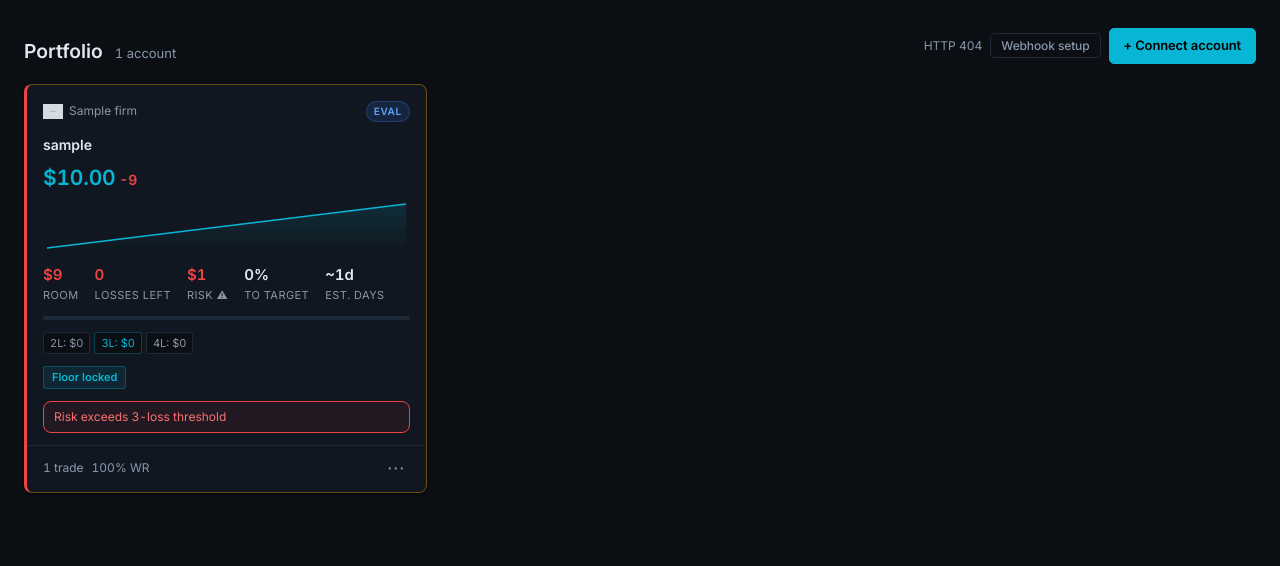
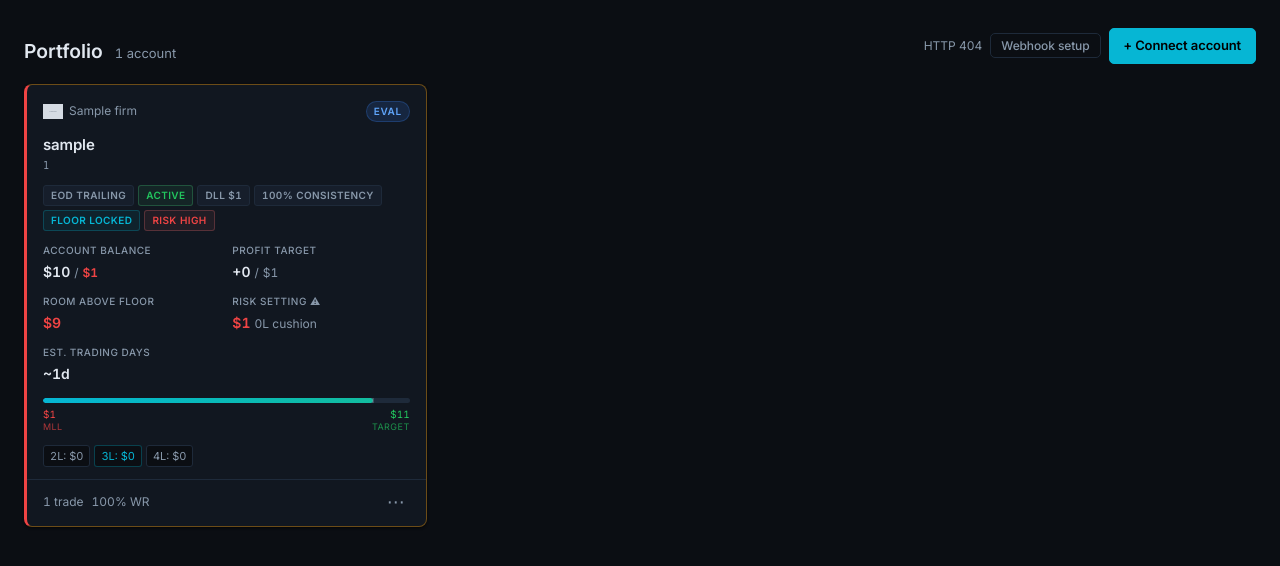
Before and after one commit to stevenGGG23/Prop-Desk, a Flask app: page / in a window 1280 px wide. Shown: the part 52-618 px from the top of the page. Run offline with Flask 3, Linux system fonts and the light colour scheme; a user stored in the database is signed in; tables that the repository leaves empty hold one stand-in row (values such as "Sample post"); grey boxes marked "Sample" are stand-in pictures.

Commit message:
Redesign account cards to Lucid-style widgets
- Add account ID below nickname
- Status tag pills: drawdown type, active/breached/passed, DLL, consistency rule, floor locked, risk warning
- Replace metrics row with labeled 2-col data grid (Account Balance / MLL, Profit Target / goal, Room, Risk + cushion, Est. Days, Consistency %)
- Progress bar now spans MLL → TARGET with start marker and labeled endpoints in red/green
- Paired values shown as value / reference (e.g. balance / floor)
- Consistency highlights red if over the limit

```diff
--- a/static/css/main.css
+++ b/static/css/main.css
@@ -499,68 +499,170 @@ h3 { font-size: 1rem; font-weight: 600; }
 }
 
 .card-nickname {
-  font-size: 14px;
-  font-weight: 600;
+  font-size: 15px;
+  font-weight: 700;
   color: var(--ink);
   white-space: nowrap;
   overflow: hidden;
   text-overflow: ellipsis;
-}
-
-.card-balance {
-  line-height: 1;
-}
-
-.balance-value {
-  font-size: 1.5rem;
-  font-weight: 600;
-  color: var(--accent);
   letter-spacing: -0.01em;
 }
 
-/* Card Metrics Row */
+.card-acct-id {
+  font-size: 10px;
+  color: var(--ink-dim);
+  font-family: monospace;
+  margin-top: 2px;
+  letter-spacing: 0.02em;
+}
+
+/* Status tag pills */
+.card-tags {
+  display: flex;
+  flex-wrap: wrap;
+  gap: 4px;
+}
+
+.card-tag {
+  font-size: 10px;
+  font-weight: 600;
+  letter-spacing: 0.04em;
+  padding: 2px 7px;
+  border-radius: 3px;
+  background: var(--surface-2);
+  border: 1px solid var(--border);
+  color: var(--ink-dim);
+  text-transform: uppercase;
+  white-space: nowrap;
+}
+
+.card-tag--green  { color: var(--green); border-color: rgba(74,222,128,.25); background: rgba(74,222,128,.07); }
+.card-tag--red    { color: var(--red);   border-color: rgba(248,113,113,.25); background: rgba(248,113,113,.07); }
+.card-tag--purple { color: #a78bfa;      border-color: rgba(167,139,250,.25); background: rgba(167,139,250,.07); }
+.card-tag--accent { color: var(--accent); border-color: rgba(6,182,212,.25); background: rgba(6,182,212,.07); }
+
+/* 2-column data grid */
+.card-data-grid {
+  display: grid;
+  grid-template-columns: 1fr 1fr;
+  gap: 12px 12px;
+}
+
+.card-data-cell {
+  display: flex;
+  flex-direction: column;
+  gap: 3px;
+}
+
+.card-data-label {
+  font-size: 10px;
+  color: var(--ink-dim);
+  text-transform: uppercase;
+  letter-spacing: 0.05em;
+  font-weight: 500;
+}
+
+.card-data-value {
+  font-size: 14px;
+  font-weight: 600;
+  color: var(--ink);
+  font-variant-numeric: tabular-nums;
+  display: flex;
+  align-items: baseline;
+  gap: 4px;
+  flex-wrap: wrap;
+}
+
+.card-data-slash {
+  color: var(--ink-dim);
+  font-weight: 400;
+  font-size: 12px;
+}
+
+.card-data-sub {
+  font-size: 12px;
+  font-weight: 400;
+  color: var(--ink-dim);
+}
+
+.text-warn { color: #eab308; }
+
+/* New progress bar with MLL / TARGET labels */
+.card-progress-wrap { margin-top: 2px; }
+
+.card-progress-bar-bg {
+  position: relative;
+  height: 5px;
+  background: var(--border);
+  border-radius: 3px;
+  overflow: hidden;
+  margin-bottom: 5px;
+}
+
+.card-progress-bar-fill {
+  height: 100%;
+  background: linear-gradient(90deg, var(--accent), color-mix(in srgb, var(--accent) 55%, var(--green)));
+  border-radius: 3px;
+  transition: width 0.4s ease;
+}
+
+.card-progress-start-marker {
+  position: absolute;
+  top: 0;
+  width: 2px;
+  height: 100%;
+  background: var(--ink-dim);
+  opacity: 0.35;
+  transform: translateX(-50%);
+}
+
+.card-progress-labels {
+  display: flex;
+  justify-content: space-between;
+}
+
+.card-progress-label--mll {
+  font-size: 10px;
+  color: var(--red);
+  font-variant-numeric: tabular-nums;
+  line-height: 1.3;
+}
+
+.card-progress-label--mll em,
+.card-progress-label--target em {
+  font-style: normal;
+  font-size: 9px;
+  text-transform: uppercase;
+  letter-spacing: 0.05em;
+  opacity: 0.7;
+  display: block;
+}
+
+.card-progress-label--target {
+  font-size: 10px;
+  color: var(--green);
+  font-variant-numeric: tabular-nums;
+  text-align: right;
+  line-height: 1.3;
+}
+
+/* Card Metrics Row (kept for advisor/detail reuse) */
 .card-metrics {
   display: flex;
   gap: 16px;
   flex-wrap: wrap;
 }
 
-.metric {
-  display: flex;
-  flex-direction: column;
-  gap: 1px;
-}
-
-.metric-value {
-  font-size: 15px;
-  font-weight: 600;
-  color: var(--ink);
-  font-variant-numeric: tabular-nums;
-}
-
+.metric { display: flex; flex-direction: column; gap: 1px; }
+.metric-value { font-size: 15px; font-weight: 600; color: var(--ink); font-variant-numeric: tabular-nums; }
 .metric-value--danger { color: var(--red); }
 .metric-value--warn   { color: #eab308; }
 .metric-value--green  { color: var(--green); }
-
-.metric-label {
-  font-size: 11px;
-  color: var(--ink-dim);
-  text-transform: uppercase;
-  letter-spacing: 0.04em;
-}
-
-/* Progress Bar */
-.progress-bar-wrap {
-  height: 4px;
-}
-
-.progress-bar {
-  height: 4px;
-  background: var(--border);
-  border-radius: 2px;
-  overflow: hidden;
-}
-
+.metric-label { font-size: 11px; color: var(--ink-dim); text-transform: uppercase; letter-spacing: 0.04em; }
+
+/* Legacy progress bar (kept for other pages) */
+.progress-bar-wrap { height: 4px; }
+.progress-bar { height: 4px; background: var(--border); border-radius: 2px; overflow: hidden; }
 .progress-bar-fill {
   height: 100%;
   background: linear-gradient(90deg, var(--accent), color-mix(in srgb, var(--accent) 70%, var(--green)));
--- a/templates/dashboard.html
+++ b/templates/dashboard.html
@@ -77,12 +77,12 @@
 
   <a href="{{ url_for('accounts.account_detail', account_id=acct.id) }}" class="account-card">
 
+    {# ── Header: firm logo + phase badge ── #}
     <div class="card-header">
       <div class="card-firm">
         {% if acct.firm.logo_filename %}
         <img src="{{ url_for('static', filename='brand/firms/' + acct.firm.logo_filename) }}"
-             alt="{{ acct.firm.name }}"
-             class="firm-logo"
+             alt="{{ acct.firm.name }}" class="firm-logo"
              onerror="this.style.display='none'; this.nextElementSibling.style.display='flex';">
         <span class="firm-logo-fallback" style="display:none;">{{ acct.firm.name[:2]|upper }}</span>
         {% else %}
@@ -93,79 +93,127 @@
       <span class="phase-badge phase-badge--{{ phase_val|lower }}">{{ phase_val }}</span>
     </div>
 
-    <div class="card-nickname">{{ acct.nickname }}</div>
-
-    <div class="card-balance">
-      <span class="balance-value num">${{ "{:,.2f}".format(acct.current_balance|float) }}</span>
-      <span class="balance-change num {% if card.net_performance > 0 %}text-profit{% elif card.net_performance < 0 %}text-loss{% endif %}">
-        {{ "{:+,.0f}".format(card.net_performance) }}
-      </span>
+    {# ── Account name + ID ── #}
+    <div>
+      <div class="card-nickname">{{ acct.nickname }}</div>
+      {% if acct.external_id %}
+      <div class="card-acct-id">{{ acct.external_id }}</div>
+      {% endif %}
     </div>
 
-    {# ── TradingView-style sparkline ── #}
-    {% if card.sparkline|length > 1 %}
-    <div class="card-sparkline">
-      <canvas class="sparkline-canvas" data-values="{{ card.sparkline | tojson }}"
-              width="260" height="52"
-              style="width:100%;height:52px;display:block;"></canvas>
+    {# ── Status tags ── #}
+    <div class="card-tags">
+      <span class="card-tag">{{ acct.drawdown_type.value.replace('_',' ') }}</span>
+      {% if not is_breached and not is_passed %}
+      <span class="card-tag card-tag--green">ACTIVE</span>
+      {% elif is_breached %}
+      <span class="card-tag card-tag--red">BREACHED</span>
+      {% elif is_passed %}
+      <span class="card-tag card-tag--purple">PASSED</span>
+      {% endif %}
+      {% if acct.daily_loss_limit %}
+      <span class="card-tag">DLL ${{ "{:,.0f}".format(acct.daily_loss_limit|float) }}</span>
+      {% endif %}
+      {% if acct.consistency_pct %}
+      <span class="card-tag">{{ (acct.consistency_pct * 100)|int }}% CONSISTENCY</span>
+      {% endif %}
+      {% if acct.floor_is_locked %}
+      <span class="card-tag card-tag--accent">FLOOR LOCKED</span>
+      {% endif %}
+      {% if card.risk_warning %}
+      <span class="card-tag card-tag--red">RISK HIGH</span>
+      {% endif %}
     </div>
-    {% endif %}
 
+    {# ── 2-column data grid ── #}
     {% if not is_breached %}
-    <div class="card-metrics">
-      <div class="metric">
-        <span class="metric-value num {% if card.room < 1000 %}metric-value--danger{% elif card.room < 2000 %}metric-value--warn{% endif %}">
-          ${{ "{:,.0f}".format(card.room) }}
-        </span>
-        <span class="metric-label">Room</span>
+    {% set gained = acct.current_balance|float - acct.starting_balance|float %}
+    <div class="card-data-grid">
+
+      <div class="card-data-cell">
+        <div class="card-data-label">Account Balance</div>
+        <div class="card-data-value num">
+          ${{ "{:,.0f}".format(acct.current_balance|float) }}
+          <span class="card-data-slash">/</span>
+          <span class="card-data-sub {% if card.room < 1000 %}text-loss{% elif card.room < 2000 %}text-warn{% endif %}">
+            ${{ "{:,.0f}".format(acct.max_loss_limit|float) }}
+          </span>
+        </div>
       </div>
 
-      {% if card.losses_survivable is not none %}
-      <div class="metric">
-        <span class="metric-value num {% if card.losses_survivable <= 2 %}metric-value--danger{% elif card.losses_survivable == 3 %}metric-value--warn{% endif %}">
-          {{ card.losses_survivable }}
-        </span>
-        <span class="metric-label">Losses left</span>
+      {% if acct.profit_target and phase_val == 'EVAL' %}
+      <div class="card-data-cell">
+        <div class="card-data-label">Profit Target</div>
+        <div class="card-data-value num {% if gained > 0 %}text-profit{% elif gained < 0 %}text-loss{% endif %}">
+          {{ "{:+,.0f}".format(gained) }}
+          <span class="card-data-slash">/</span>
+          <span class="card-data-sub">${{ "{:,.0f}".format(acct.profit_target|float) }}</span>
+        </div>
       </div>
       {% endif %}
 
+      <div class="card-data-cell">
+        <div class="card-data-label">Room Above Floor</div>
+        <div class="card-data-value num {% if card.room < 1000 %}text-loss{% elif card.room < 2000 %}text-warn{% endif %}">
+          ${{ "{:,.0f}".format(card.room) }}
+        </div>
+      </div>
+
       {% if acct.current_risk %}
-      <div class="metric">
-        <span class="metric-value num {% if card.risk_warning %}metric-value--danger{% endif %}">
+      <div class="card-data-cell">
+        <div class="card-data-label">Risk Setting{% if card.risk_warning %} ⚠{% endif %}</div>
+        <div class="card-data-value num {% if card.risk_warning %}text-loss{% endif %}">
           ${{ "{:,.0f}".format(acct.current_risk|float) }}
-        </span>
-        <span class="metric-label">Risk{% if card.risk_warning %} ⚠{% endif %}</span>
-      </div>
-      {% endif %}
-
-      {% if acct.profit_target and phase_val == 'EVAL' %}
-      <div class="metric">
-        {% set gained = acct.current_balance|float - acct.starting_balance|float %}
-        {% set pct = (gained / acct.profit_target|float * 100)|round(0)|int %}
-        <span class="metric-value num">{{ [pct, 0]|max }}%</span>
-        <span class="metric-label">To target</span>
+          {% if card.losses_survivable is not none %}
+          <span class="card-data-sub">{{ card.losses_survivable }}L cushion</span>
+          {% endif %}
+        </div>
       </div>
       {% endif %}
 
       {% if card.days_to_target and card.days_to_target != 0 %}
-      <div class="metric">
-        <span class="metric-value num">~{{ card.days_to_target.trading }}d</span>
-        <span class="metric-label">Est. days</span>
+      <div class="card-data-cell">
+        <div class="card-data-label">Est. Trading Days</div>
+        <div class="card-data-value num">~{{ card.days_to_target.trading }}d</div>
       </div>
       {% endif %}
+
+      {% if acct.consistency_pct and phase_val == 'EVAL' and acct.best_day_so_far and gained > 0 %}
+      {% set cons_limit = acct.consistency_pct * 100 %}
+      {% set cons_actual = (acct.best_day_so_far|float / gained * 100) %}
+      <div class="card-data-cell">
+        <div class="card-data-label">Consistency</div>
+        <div class="card-data-value num {% if cons_actual > cons_limit %}text-loss{% else %}text-profit{% endif %}">
+          {{ "%.1f"|format(cons_actual) }}%
+          <span class="card-data-sub">limit {{ cons_limit|int }}%</span>
+        </div>
+      </div>
+      {% endif %}
+
     </div>
 
+    {# ── Progress bar: MLL ──── START ──── CURRENT ──► TARGET ── #}
     {% if phase_val == 'EVAL' and acct.profit_target %}
-    {% set gained = acct.current_balance|float - acct.starting_balance|float %}
-    {% set pct_raw = gained / acct.profit_target|float * 100 %}
-    {% set pct_clamped = [[pct_raw, 0]|max, 100]|min %}
-    <div class="progress-bar-wrap">
-      <div class="progress-bar">
-        <div class="progress-bar-fill" style="width: {{ pct_clamped }}%"></div>
+    {% set mll = acct.max_loss_limit|float %}
+    {% set start = acct.starting_balance|float %}
+    {% set target_val = start + acct.profit_target|float %}
+    {% set current = acct.current_balance|float %}
+    {% set total_range = target_val - mll %}
+    {% set fill_pct = [[(current - mll) / total_range * 100, 0]|max, 100]|min %}
+    {% set start_pct = [(start - mll) / total_range * 100, 0]|max %}
+    <div class="card-progress-wrap">
+      <div class="card-progress-bar-bg">
+        <div class="card-progress-bar-fill" style="width:{{ fill_pct }}%"></div>
+        <div class="card-progress-start-marker" style="left:{{ start_pct }}%"></div>
+      </div>
+      <div class="card-progress-labels">
+        <span class="card-progress-label--mll">${{ "{:,.0f}".format(mll) }}<br><em>MLL</em></span>
+        <span class="card-progress-label--target">${{ "{:,.0f}".format(target_val) }}<br><em>TARGET</em></span>
       </div>
     </div>
     {% endif %}
 
+    {# ── Risk ladder chips ── #}
     {% if card.ladder %}
     <div class="card-ladder-preview">
       {% for row in card.ladder[:3] %}
@@ -173,16 +221,6 @@
         {{ row.n }}L: ${{ "{:,.0f}".format(row.max_risk) }}
       </span>
       {% endfor %}
-    </div>
-    {% endif %}
-
-    {% if acct.floor_is_locked %}
-    <div class="floor-locked-badge">Floor locked</div>
-    {% endif %}
-
-    {% if card.risk_warning %}
-    <div class="warn-box" style="padding: 6px 10px; font-size: 12px;">
-      Risk exceeds 3-loss threshold
     </div>
     {% endif %}
 
```
